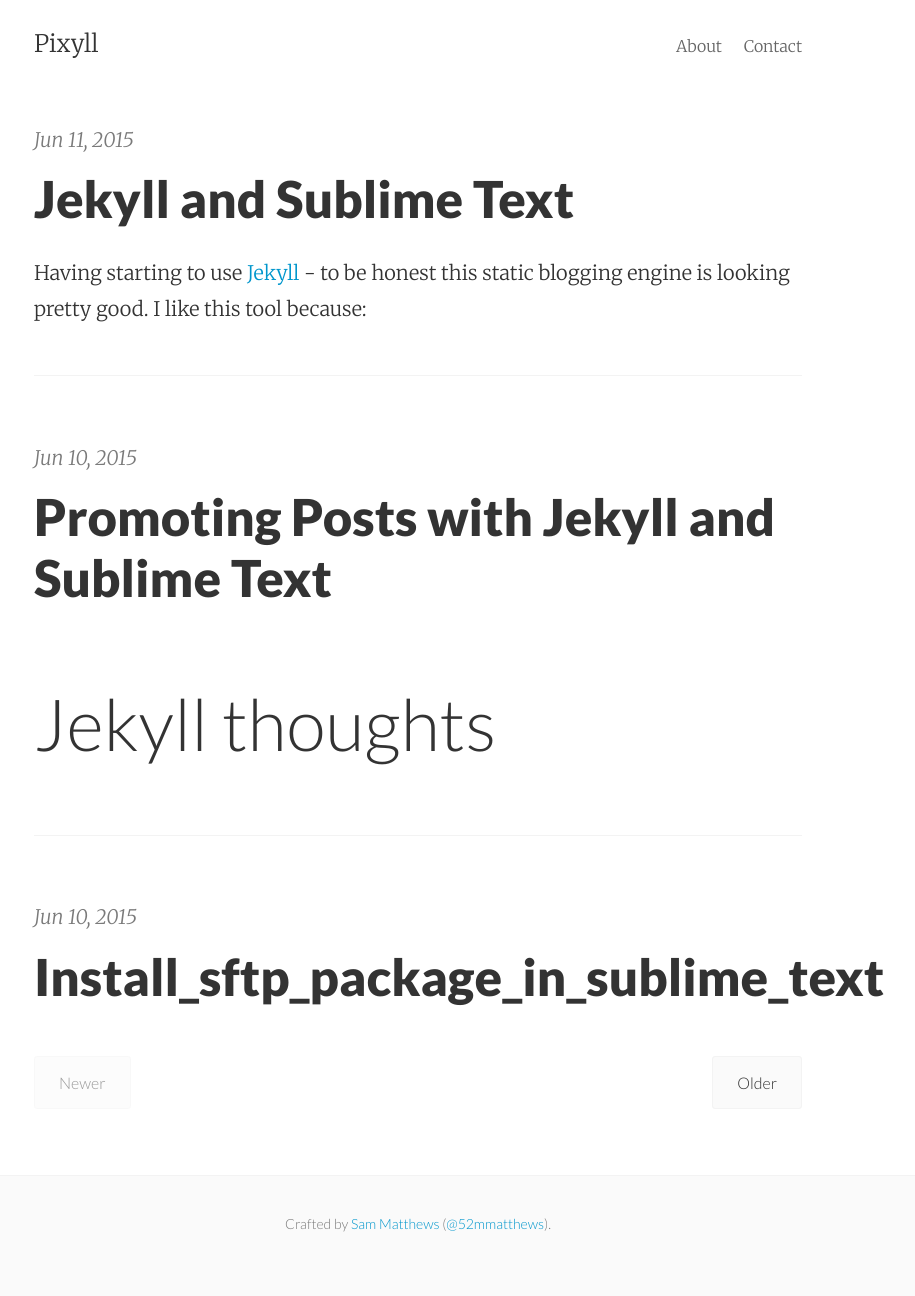
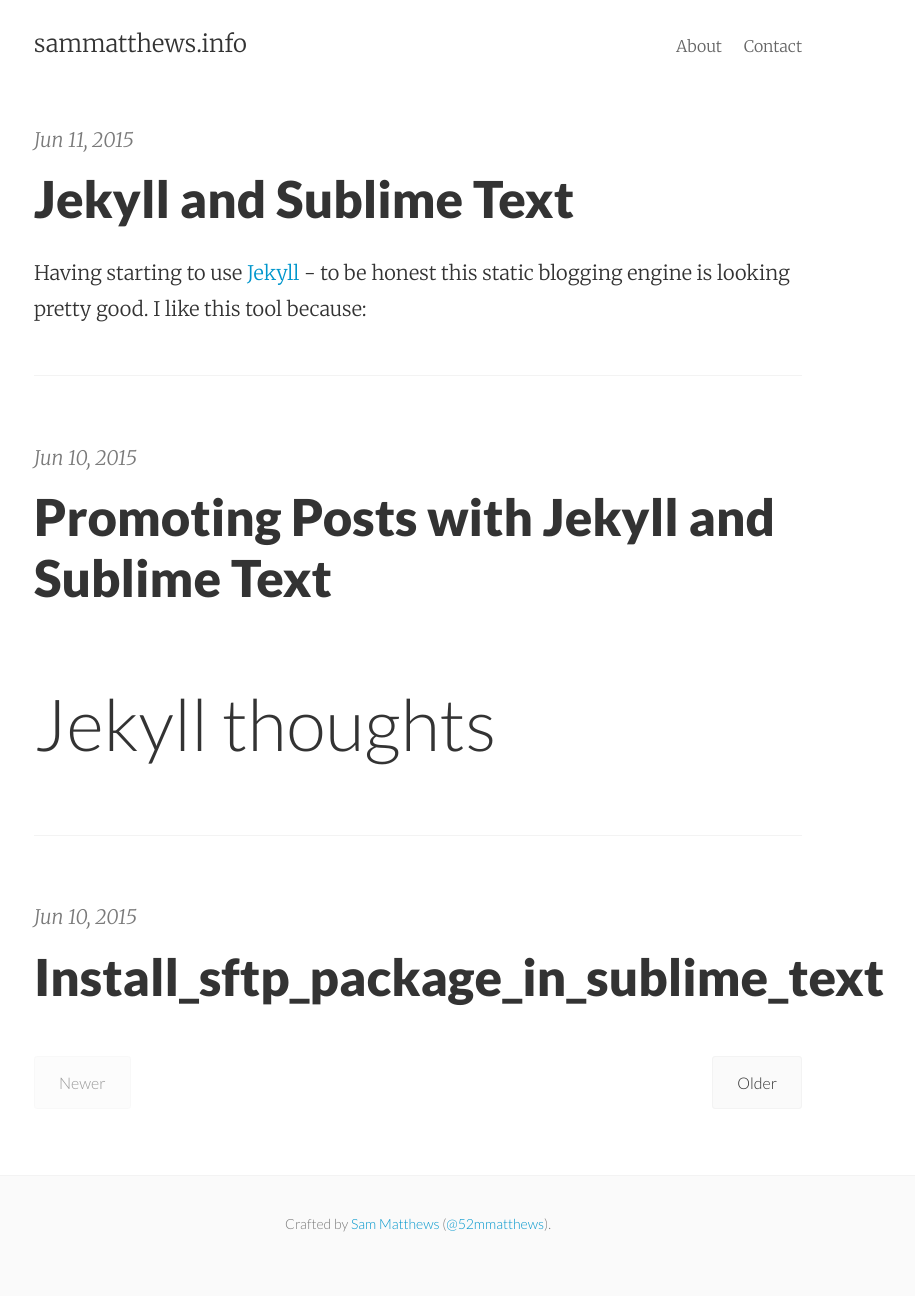
Before and after one commit to sam-matthews/Jekyll, a Jekyll site: the page built from index.html, in a window 1280 px wide. Shown: the whole page, without its empty margins (222-1137 px from the left). Built offline with Jekyll 4.4.1, drawn with Linux system fonts in a browser that asks for light colours; Markdown is read by kramdown in place of the engine named in the settings; the list of posts is cut into pages by our own code.

Commit message:
Update website name

```diff
--- a/CNAME
+++ b/CNAME
@@ -1 +1 @@
-pixyll.com
+sammatthews.info
--- a/_config.yml
+++ b/_config.yml
@@ -1,10 +1,10 @@
 # Site settings
-title:       Pixyll
-email:       your_email@example.com
+title:       sammatthews.info
+email:       sammatthewsnz@gmail.com
 author:      Sam Matthews
 description: "A simple, beautiful theme for Jekyll that emphasizes content rather than aesthetic fluff."
 baseurl:     ""
-url:         "http://pixyll.com"
+url:         "http://sammatthews.info"
 
 # Google analytics
 google_analytics:
```
Also changed, not shown: 1 other file.
